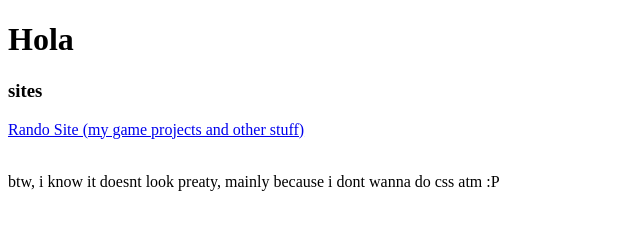
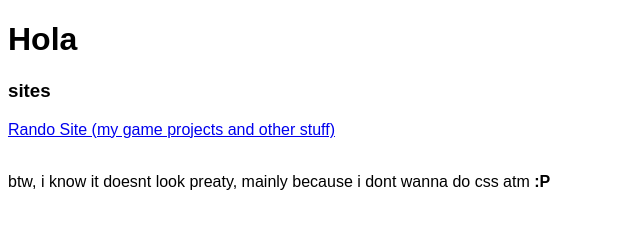
Before and after one commit to Idioz77983/Idioz77983, a plain HTML site: page index.html in a window 1280 px wide. Shown: the whole page, without its empty margins (0-640 px from the left). Drawn offline with Linux system fonts and the light colour scheme.

Commit message:
actually added the css

```diff
--- a/index.html
+++ b/index.html
@@ -3,12 +3,13 @@
   <head>
     <title>Idz's totally cool page</title>
     <link rel="icon" type="image/x-icon" href="icon.ico">
+    <link rel="stylesheet" href="style.css">
   </head>
   <body>
     <h1>Hola</h1>
     <h3>sites</h3>
     <a href="randosite/">Rando Site (my game projects and other stuff)</a><br>
     <br>
-    <p>btw, i know it doesnt look preaty, mainly because i dont wanna do css atm :P</p>
+    <p>btw, i know it doesnt look preaty, mainly because i dont wanna do css atm <strong>:P</strong></p>
   </body>
 </html>
--- a/style.css
+++ b/style.css
@@ -0,0 +1,3 @@
+* {
+    font-family: Arial, Helvetica, sans-serif;
+}
```
